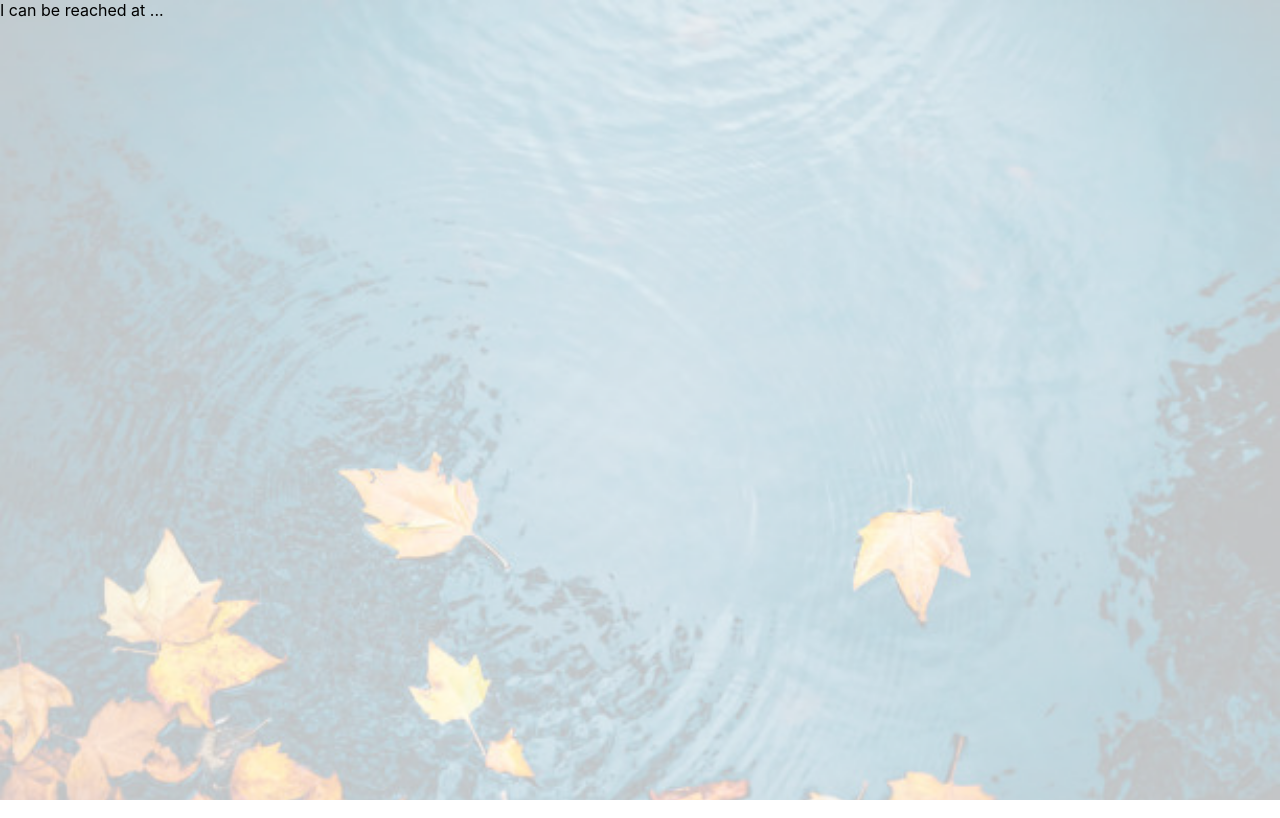
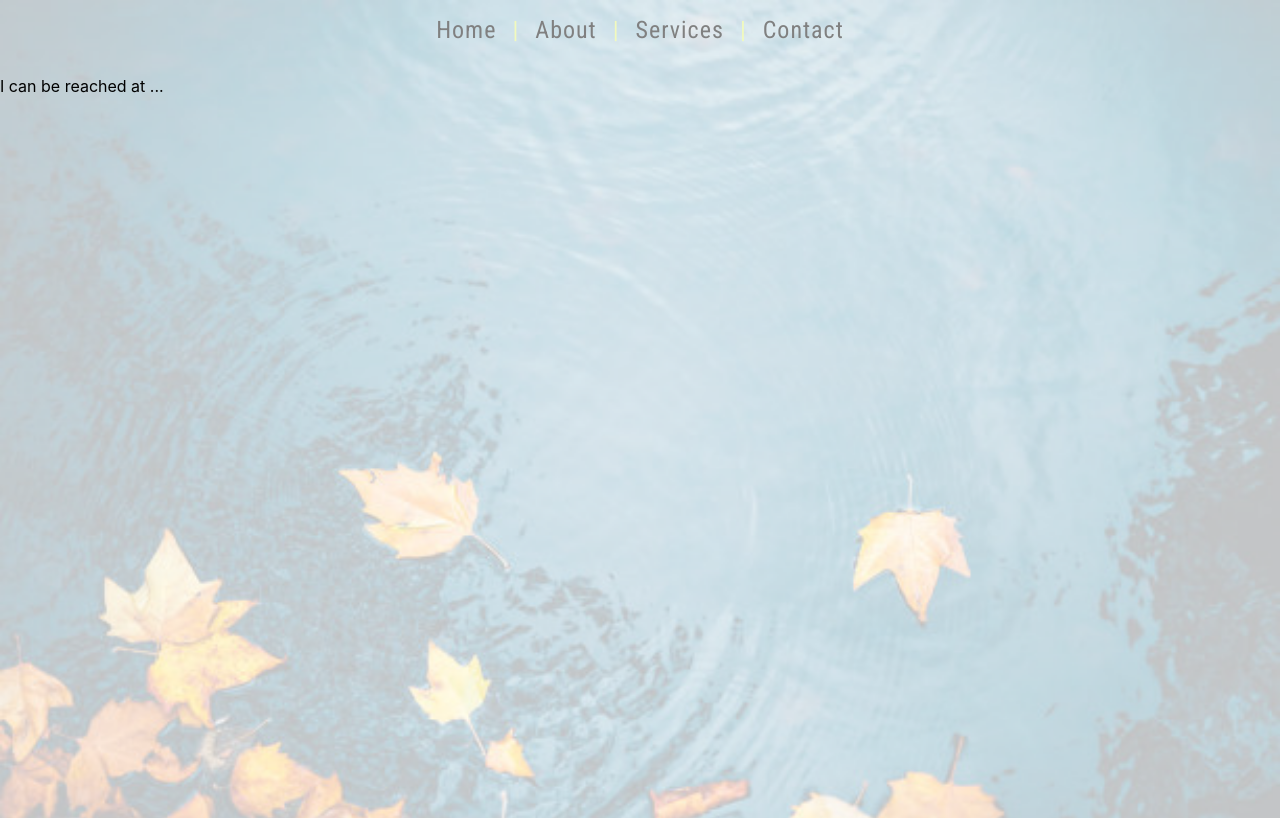
Before and after one commit to rsalomon1/rsalomon1.github.io, a React (Create React App) app in the folder robin-portfolio/: page /#/contact in a window 1280 px wide. Built offline with nearby package versions, Linux system fonts and the light colour scheme.

Commit message:
Added routing and appearance to NavBar across site.

```diff
--- a/robin-portfolio/src/Router.jsx
+++ b/robin-portfolio/src/Router.jsx
@@ -3,13 +3,14 @@ import LandingPage from "./components/LandingPage";
 import { Route, Routes } from "react-router-dom";
 import ContactMe from "./components/ContactMe";
 import AboutMe from "./components/AboutMe";
-
+import Services from "./components/Services";
 function Router() {
   return (
     <Routes>
       <Route path="/" element={<LandingPage />} />
       <Route path="/contact" element={<ContactMe />} />
       <Route path="/about" element={<AboutMe />} />
+      <Route path="/services" element={<Services />} />
     </Routes>
   );
 }
--- a/robin-portfolio/src/components/ContactMe.jsx
+++ b/robin-portfolio/src/components/ContactMe.jsx
@@ -1,8 +1,10 @@
 import React from 'react'
+import NavBar from './NavBar'
 
 function ContactMe() {
   return (
-    <div className='page-container'>
+    <div>
+      <NavBar/>
     <div>I can be reached at ...</div>
     </div>
   )
--- a/robin-portfolio/src/components/LandingPage.jsx
+++ b/robin-portfolio/src/components/LandingPage.jsx
@@ -15,9 +15,9 @@ function LandingPage() {
           </p>
           <p onClick={() => navigate("/about")} className="menu-item">About</p>
 
-          <p className="menu-item">Services</p>
+          <p onClick={() => navigate("/services")}  className="menu-item">Services</p>
 
-          <p className="menu-item">Contact</p>
+          <p onClick={() => navigate("/contact")}  className="menu-item">Contact</p>
           <p style={{ color: "rgb(242,250,189" }} className="menu-item">
             ⸻
           </p>
--- a/robin-portfolio/src/components/NavBar.jsx
+++ b/robin-portfolio/src/components/NavBar.jsx
@@ -17,11 +17,15 @@ function NavBar() {
         <p style={{ color: "rgb(242,250,189" }} className="menu-item-navbar">
           |
         </p>
-        <p className="menu-item-navbar">Services</p>
+        <p onClick={() => navigate("/services")} className="menu-item-navbar">
+          Services
+        </p>
         <p style={{ color: "rgb(242,250,189" }} className="menu-item-navbar">
           |
         </p>
-        <p className="menu-item-navbar">Contact</p>
+        <p onClick={() => navigate("/contact")} className="menu-item-navbar">
+          Contact
+        </p>
       </div>
     </div>
   );
--- /dev/null
+++ b/robin-portfolio/src/components/Services.jsx
@@ -0,0 +1,12 @@
+import React from 'react'
+import NavBar from './NavBar'
+function Services() {
+  return (
+    <div>
+        <NavBar />
+    <div>Services</div>
+    </div>
+  )
+}
+
+export default Services
```
